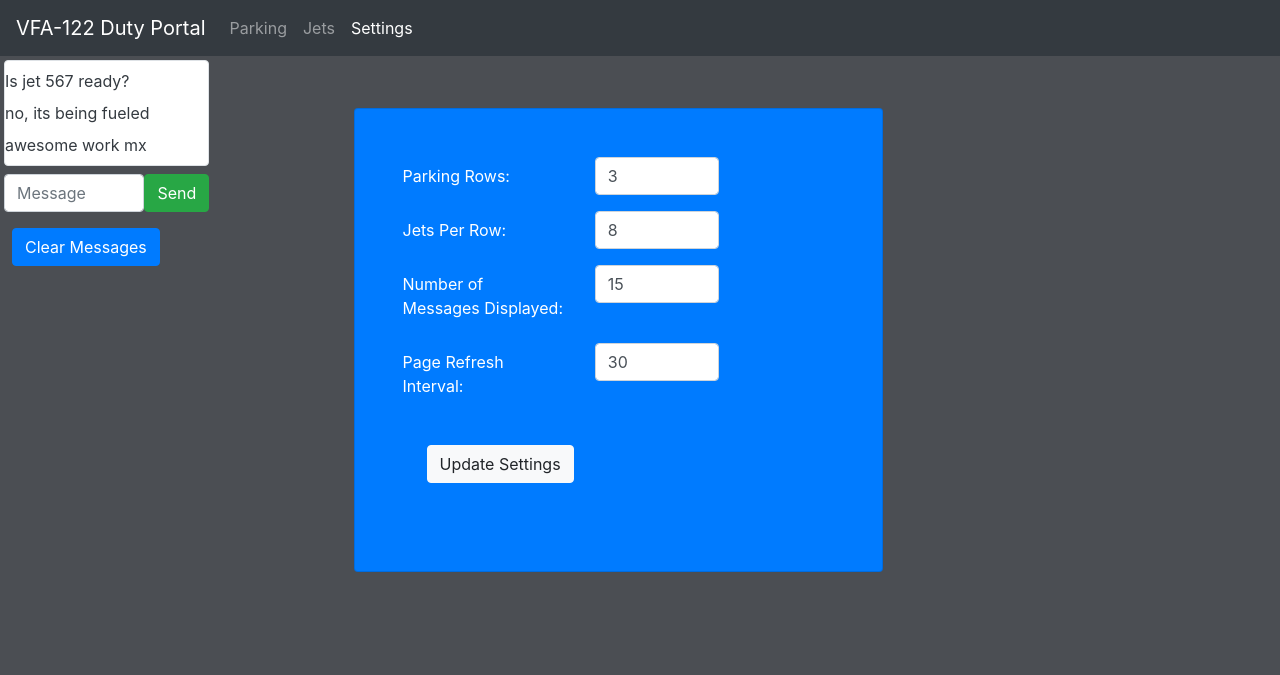
After one commit to ender18g/122_Jets, a Flask app: page /settings in a window 1280 px wide. The commit adds this page. Shown: the top 675 px of the page. Run offline with Flask 2, Linux system fonts and the light colour scheme; some libraries are stand-ins or nearby versions.

Commit message:
added settings page

```diff
--- a/app.py
+++ b/app.py
@@ -6,8 +6,10 @@ import os
 
 app = Flask(__name__)
 
-num_parking_spots = 8*3
-messages = ['Is jet 567 ready?', 'no, its being fueled', "awesome work mx"]
+settings = {'refresh':30,'rows':3, 'per_row':8, 'msg_lines':15,
+    'messages':['Is jet 567 ready?', 'no, its being fueled', "awesome work mx"]}
+
+
 
 ##Setup the Database:
 basedir = os.path.abspath(os.path.dirname(__file__))
@@ -35,6 +37,8 @@ class Jet(db.Model):
     def __repr__(self):
         return str(self.side)
 
+def num_spots():
+    return settings['rows']*settings['per_row']
 def seed_db():
     for i in range(1,20):
         new_jet = Jet(id=i, side=randint(400,700),parking=randint(1,num_parking_spots), fuel=choice([True,False]),
@@ -55,7 +59,7 @@ def fill_parking():
     jet_list = get_jets()
     park_list = []
     exists = False
-    for i in range(1,num_parking_spots+1):
+    for i in range(1,num_spots()+1):
         for jet in jet_list:
             if jet.parking == i:
                 exists=True
@@ -82,18 +86,18 @@ def fill_parking():
 @app.route('/')
 @app.route('/schedule')
 def hello_world():
-    return render_template('index.html',messages=messages)
+    return render_template('index.html',settings=settings)
 
 ## Lists the parking spots available and fills in jets
 @app.route('/parking')
 def parking_map():
-    return render_template('parking.html',jets=fill_parking(),messages=messages)
+    return render_template('parking.html',jets=fill_parking(),settings=settings)
 
 
 @app.route('/jets', methods=['GET'])
 def jet_list():
     if request.method == 'GET':
-        return render_template('jets.html', jets=get_jets(),messages=messages )
+        return render_template('jets.html', jets=get_jets(),settings=settings)
 
 @app.route('/jets/add', methods=['POST'])
 def add_jet():
@@ -178,17 +182,26 @@ def jet_edit(i):
 
 @app.route("/message",methods=['POST'])
 def add_message():
-    global messages
     ## add on new messages to the message list
-    messages.append(request.form.get("new_message"))
-    messages = messages[-20:]
+    settings['messages'].append(request.form.get("new_message"))
+    settings['messages'] = settings['messages'][-settings['msg_lines']:]
     cur_path = request.form.get("cur_path")
     return redirect(cur_path)
 
 @app.route("/message/delete",methods=['POST'])
 def delete_messages():
-    global messages
     ## add on new messages to the message list
-    messages = []
+    settings['messages']=[]
     cur_path = request.form.get("cur_path")
     return redirect(cur_path)
+
+@app.route("/settings",methods=['GET','POST'])
+def get_settings():
+    if request.method == 'POST':
+        for k in ['rows', 'refresh','per_row','msg_lines']:
+            settings[k]=int(request.form.get(k))
+        if settings['refresh']<5:
+            settings['refresh']=5
+        return redirect('/settings')
+    if request.method == 'GET':
+        return render_template('settings.html', settings=settings)
--- a/static/style.css
+++ b/static/style.css
@@ -33,9 +33,9 @@ a{
 }
 
 
-.park-card {
+/* .park-card {
     min-width: 12.5%;
-}
+} */
 
 /* On screens that are 600px or less, set the background color to olive */
 @media screen and (max-width: 600px) {
--- a/templates/base.html
+++ b/templates/base.html
@@ -19,7 +19,7 @@
         integrity="sha384-JjSmVgyd0p3pXB1rRibZUAYoIIy6OrQ6VrjIEaFf/nJGzIxFDsf4x0xIM+B07jRM"
         crossorigin="anonymous"></script>
     <script src="https://kit.fontawesome.com/69cef6d01d.js"></script>
-    <meta http-equiv="refresh" content="30" />
+    <meta http-equiv="refresh" content="{{settings.refresh}}" />
 
 </head>
 
@@ -41,6 +41,9 @@
                 <li class="nav-item {%if request.path == '/jets'%}active{%endif%}"">
                     <a class="nav-link" href="/jets">Jets</a>
                 </li>
+                <li class="nav-item {%if request.path == '/settings'%}active{%endif%}"">
+                    <a class="nav-link" href="/settings">Settings</a>
+                </li>
             </ul>
         </div>
     </nav>
@@ -54,7 +57,7 @@
                 <div class="d-flex flex-column">
 
                     <div class="border rounded align-items-start bg-white text-dark">
-                        {%for msg in messages%}
+                        {%for msg in settings.messages%}
                         <p class="my-2 p-0">{{msg}}</p>
                         {%endfor%}
                     </div>
--- a/templates/parking.html
+++ b/templates/parking.html
@@ -6,7 +6,7 @@
     <div class="row mx-auto">
         {% for jet in jets %}
 
-        <div class="park-card p-0 mx-0 my-1 card text-center text-white
+        <div style="min-width:{{100/settings.per_row}}%" class="park-card p-0 mx-0 my-1 card text-center text-white
         {% if jet.side != '-' %}
             {% if not jet.flying %}
                 {% if jet.status %}
--- /dev/null
+++ b/templates/settings.html
@@ -0,0 +1,70 @@
+{% extends "base.html" %}
+{%block content%}
+
+<div class="container">
+    <div class="row">
+        <div class="col-md-1"></div>
+        <div class="col-md-6 p-5 m-5 card bg-primary text-white">
+        <form action="/settings" method='POST' class="form-column">
+            <div class="form-group row">
+                <label for="rows" class="col-sm-5 col-form-label">Parking Rows:</label>
+                <div class="col-sm-4">
+                    <input type="text" class="form-control" id="rows" name="rows" value={{settings.rows}}>
+                </div>
+                <div class="col-sm-3"></div>
+            </div>
+
+            <div class="form-group row">
+                <label for="per_row" class="col-sm-5 col-form-label">Jets Per Row:</label>
+                <div class="col-sm-4">
+                    <input type="text" class="form-control" id="per_row" name="per_row" value={{settings.per_row}}>
+                </div>
+                <div class="col-sm-3"></div>
+            </div>
+
+            <div class="form-group row">
+                <label for="msg_lines" class="col-sm-5 col-form-label">Number of Messages Displayed:</label>
+                <div class="col-sm-4">
+                    <input type="text" class="form-control" id="msg_lines" name="msg_lines"
+                        value={{settings.msg_lines}}>
+                </div>
+                <div class="col-sm-3"></div>
+            </div>
+
+            <div class="form-group row">
+                <label for="refresh" class="col-sm-5 col-form-label">Page Refresh Interval:</label>
+                <div class="col-sm-4">
+                    <input type="text" class="form-control" id="refresh" name="refresh" value={{settings.refresh}}>
+                </div>
+                <div class="col-sm-3"></div>
+            </div>
+
+
+
+            <div class="form-group row">
+                <div class="col-sm-10">
+                    <button type="submit" class="m-4 btn btn-light">Update Settings</button>
+                </div>
+            </div>
+
+
+
+
+
+
+        </form>
+        <div class="col-md-5"></div>
+    </div>
+    </div>
+</div>
+
+
+
+
+
+
+
+
+
+
+{%endblock%}
```
